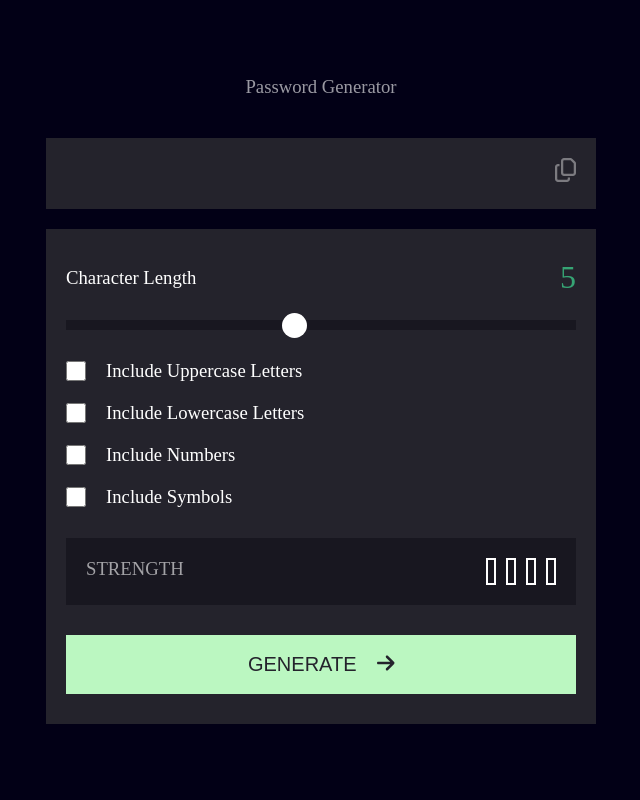
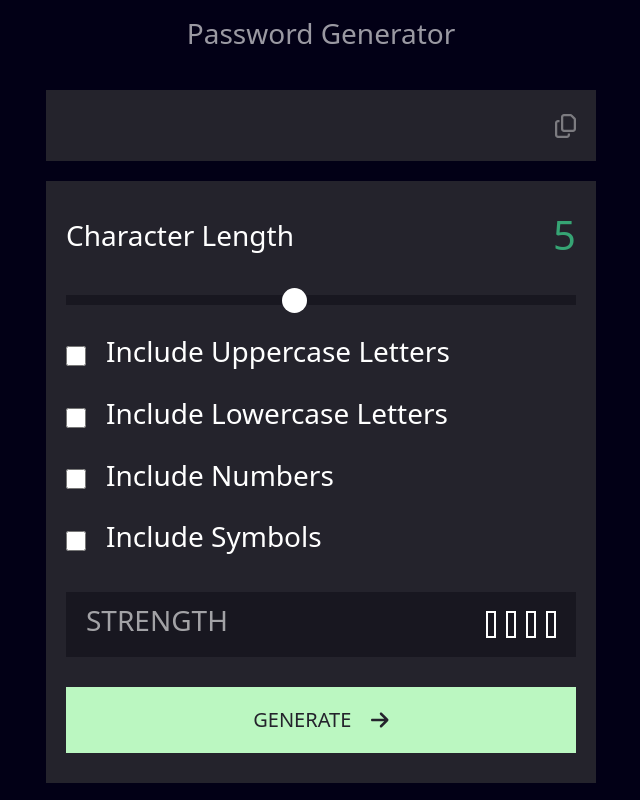
Before and after one commit to ismailcubuk/PasswordGenerator, a React (Create React App) app: page / in a window 1280 px wide. Shown: the whole page, without its empty margins (319-959 px from the left). Built offline with nearby package versions, Linux system fonts and the light colour scheme; the HTML template or start-up script is replaced by a standard one.

Commit message:
finished codes

```diff
--- a/package.json
+++ b/package.json
@@ -10,7 +10,9 @@
     "@testing-library/jest-dom": "^5.16.5",
     "@testing-library/react": "^13.4.0",
     "@testing-library/user-event": "^13.5.0",
+    "bootstrap": "^5.2.3",
     "react": "^18.2.0",
+    "react-bootstrap": "^2.7.0",
     "react-dom": "^18.2.0",
     "react-scripts": "5.0.1",
     "web-vitals": "^2.1.4"
--- a/src/App.js
+++ b/src/App.js
@@ -1,7 +1,9 @@
+import Toast from 'react-bootstrap/Toast';
 import { FontAwesomeIcon } from '@fortawesome/react-fontawesome'
 import { faArrowRight } from '@fortawesome/free-solid-svg-icons'
 import { faCopy } from '@fortawesome/free-regular-svg-icons'
 import { useState, useEffect } from 'react';
+import 'bootstrap/dist/css/bootstrap.min.css';
 
 function App() {
   const [password, setPassword] = useState("")
@@ -83,7 +85,6 @@ function App() {
   let sum = strength.reduce((total, currentValue) => total + currentValue)
   let sumCalculate = sum * characterLength
 
-  // console.log("sum 1 " + sum);
   const [difficulty, setDifficulty] = useState("")
   // EASY
   const [easyActive, setEasyActive] = useState(false)
@@ -171,21 +172,6 @@ function App() {
     }
   }, [sumCalculate])
 
-  // if (sumCalculate > 21 && sumCalculate <= 40) {
-  //   console.log("sumCalculate MEDİUM " + sumCalculate);
-  // }
-  // if (sumCalculate > 41 && sumCalculate <= 60) {
-  //   console.log("sumCalculate HARD " + sumCalculate);
-  // }
-  // if (sumCalculate > 61 && sumCalculate <= 100) {
-  //   console.log("sumCalculate EXPERT " + sumCalculate);
-  // }
-
-  // console.log("dışarıda " + strength);
-
-  // let arrmap = strength.map(item => item)
-  // console.log(arrmap);
-
   // UPPER +
   const UpperClick = () => {
     setActiveUpper(!activeUpper)
@@ -229,26 +215,18 @@ function App() {
       const randomIndex = Math.floor(Math.random() * sifre.length);
       letters.push(sifre[randomIndex])
     }
-
     setPassword(letters);
-
-
-    // console.log("trim" + letters.reduce((a, b) => a + b + '').trim());
   }
   const handleChange = (e) => {
     setCharacterLength(e.target.value)
   }
 
-  // DÜZELT BURAYI
-
-
-  // newPass.push(password.reduce((a, b) => a + b + '').trim())
   const copyClick = () => {
     let trimPassword = []
     trimPassword.push(password.reduce((a, b) => a + b + '').trim())
     navigator.clipboard.writeText(trimPassword).then(() => {
     });
-    alert("text copied" + trimPassword);
+    setShowToast(!showToast)
   };
 
   const enabledCopy = {
@@ -263,15 +241,14 @@ function App() {
     cursor: "pointer"
   }
 
-  // DÜZELT BURAYI
-
   // TOASTS
 
+  const [showToast, setShowToast] = useState(false);
 
 
   return (
     <div className="background">
-      <div className="border">
+      <div className="borderPage">
         <h3 className="header">Password Generator</h3>
         <div className="generate-password">
           <h2>{password}</h2>
@@ -339,7 +316,9 @@ function App() {
           <div className="strength">
             <h3>STRENGTH</h3>
             <div>
-              <h2> {difficulty} </h2>
+              <div className='difficulty'>
+                <h3> {difficulty} </h3>
+              </div>
               <div className="levels">
                 <div className="level" style={easy}></div>
                 <div className="level" style={medium}></div>
@@ -354,7 +333,17 @@ function App() {
           </button>
         </div>
       </div>
-    </div>
+      {/* autohide delay={2000} */}
+
+      <div className='toast-div'>
+        <Toast show={showToast} onClose={() => setShowToast(false)} autohide delay={1000} position={'bottom-end'} className="toast" bg={"success"}>
+          <Toast.Header className='toast-header' closeButton={false}>
+            <strong className="me-auto">Copy Password</strong>
+          </Toast.Header>
+          <Toast.Body className='toast-body'> {password} </Toast.Body>
+        </Toast>
+      </div>
+    </div >
   );
 }
 
--- a/src/index.css
+++ b/src/index.css
@@ -21,7 +21,8 @@ h1 {
 }
 
 /* WİTH EKLENDİ */
-.border {
+.borderPage {
+    min-width: 375px;
     width: 550px;
 }
 
@@ -36,10 +37,16 @@ h1 {
 .generate-password {
     display: flex;
     justify-content: space-between;
+    align-items: center;
     background-color: #24232C;
     padding: 20px;
     margin-bottom: 20px;
     height: 71px;
+}
+
+.generate-password>h2 {
+    margin: 0px;
+
 }
 
 /* GENERATE */
@@ -111,27 +118,35 @@ h1 {
 .strength {
     display: flex;
     justify-content: space-between;
-    padding: 20px;
     background-color: #181720;
     margin-bottom: 30px;
+    align-items: center;
+    padding: 4px 20px 4px 20px;
 }
 
 .strength>div {
     display: flex;
+    height: 49.6px;
 }
 
 .strength>h3 {
     opacity: 0.6;
+    display: flex;
+    height: 49.6px;
+    align-items: center;
 }
 
-.strength>div>h2 {
+.difficulty {
     margin-right: 20px;
+    display: flex;
+    align-items: center;
 }
 
 .levels {
     display: flex;
     width: 70px;
     justify-content: space-between;
+    align-items: center;
 }
 
 .level {
@@ -150,6 +165,7 @@ h1 {
     padding: 16px;
     width: 100%;
     font-size: 20px;
+    align-items: center;
 }
 
 .icon {
@@ -175,3 +191,26 @@ h1 {
 .generate:disabled .icon {
     color: #24232C;
 }
+
+/* TOAST */
+.toast-div {
+    display: flex;
+    max-width: 140px;
+    position: absolute;
+    bottom: 5%;
+    right: 5%;
+}
+
+.toast-body {
+    display: flex;
+    align-items: center;
+    justify-content: center;
+    color: white;
+    font-weight: 600;
+}
+
+.toast-header {
+    display: flex;
+    align-items: center;
+    justify-content: center;
+}
```
Also changed, not shown: 1 other file (tests, documents, lock files or other folders).
